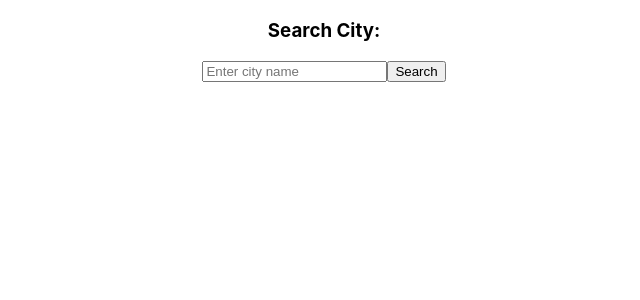
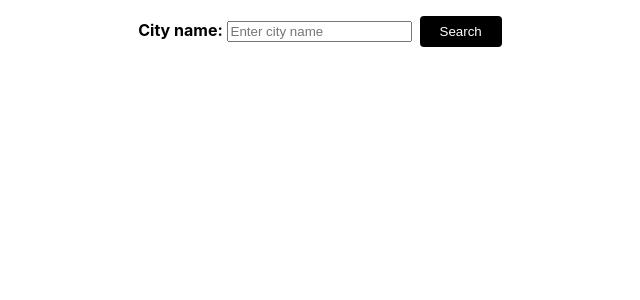
Before and after one commit to stephanie-yung/ZipAndCitySearch, a React (Create React App) app: page / in a window 1280 px wide. Shown: the top 300 px of the page, without its empty margins (316-956 px from the left). Built offline with nearby package versions, Linux system fonts and the light colour scheme.

Commit message:
added css and changed display

```diff
--- a/src/App.css
+++ b/src/App.css
@@ -36,3 +36,22 @@
     transform: rotate(360deg);
   }
 }
+
+
+.search {
+  padding: 8px;
+}
+button {
+  /* width: 100%; */
+  background-color: black;
+  color: white;
+  padding: 8px 20px;
+  margin: 8px;
+  border: none;
+  border-radius: 4px;
+  cursor: pointer;
+}
+
+button:hover {
+  background-color: gray;
+}
--- a/src/App.js
+++ b/src/App.js
@@ -1,4 +1,4 @@
-import logo from './logo.svg';
+import logo from './logo.svg'
 import './App.css';
 import CitySearchAPI from './citySearch.js';
 
--- a/src/citySearch.js
+++ b/src/citySearch.js
@@ -27,20 +27,14 @@ class CitySearchAPI extends Component {
         }
     }
 
-    makeTable = () => {
+    getZipCodes = () => {
         let currData = this.state.apiData;
         let foundMatch = this.state.found;
-        let table = [];
         //found is false when we get 404 error
         if(!foundMatch){
             //ADD LATER
         } else {
-            table.push(
-              <tr key={currData.id}>
-                <td>{currData}</td>
-              </tr>
-            );
-            return table;
+            return currData;
         }
     }
 
@@ -48,16 +42,12 @@ class CitySearchAPI extends Component {
         return (
             <div className="container">
                 <div className = "search">
-                    <h3>Search City:</h3>
+                    <label style={{fontWeight: "bold"}}>City name: </label>
                     <input type="text" value={this.state.city} onChange={this.handleInputChange} placeholder="Enter city name"/>
                     <button className="search-button" onClick={this.handleSearchClick}>Search</button>
                 </div>
                 <br/>
-                <table id="data">
-                    <tbody>
-                    {this.makeTable()}
-                    </tbody>
-                </table>
+                { this.getZipCodes() }
             </div>
         )
     }
```
